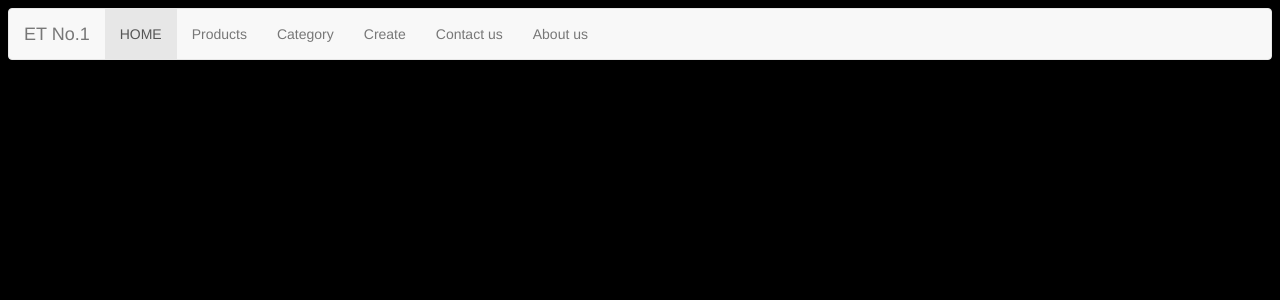
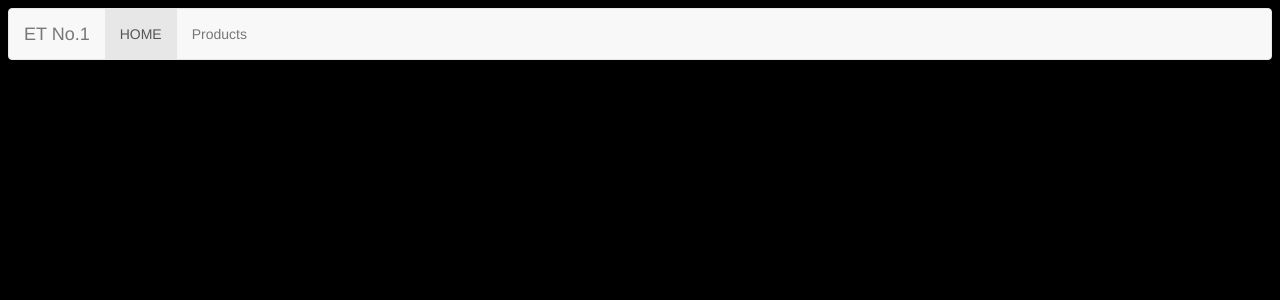
Before and after one commit to rralph091/EndTermExam, a PHP site: page /sidebar.php in a window 1280 px wide. Shown: the top 300 px of the page. Run offline with PHP 8.4, Linux system fonts and the light colour scheme; data that the repository does not hold is empty.

Commit message:
Update sidebar.php

```diff
--- a/sidebar.php
+++ b/sidebar.php
@@ -54,10 +54,6 @@ h1 {
     <ul class="nav navbar-nav">
       <li class="active"><a href="index.php">HOME</a></li>
      <li> <a href="index.php?navigation=product">Products</a></li>
-     <li> <a href="index.php?navigation=categories">Category</a></li>
-     <li><a href="index.php?navigation=create">Create</a></li>
-      <li><a href ="Customer1.php">Contact us</a></li>
-     <li><a href="Addsup.Php">About us</a></li>
     </ul>
 </div>
   </div>
@@ -68,17 +64,8 @@ h1 {
           case 'product':
             require_once 'product.php';
             break;
-          case 'categories':
-            require_once 'categories.php';
-            break;
-          case 'create':
-            require_once 'form_create.php';
-            break;
           case 'details':
             require_once 'product-details.php';
-            break;
-          case 'delete':
-             require_once 'form-delete.php';
             break;
         }
     ?>
```
